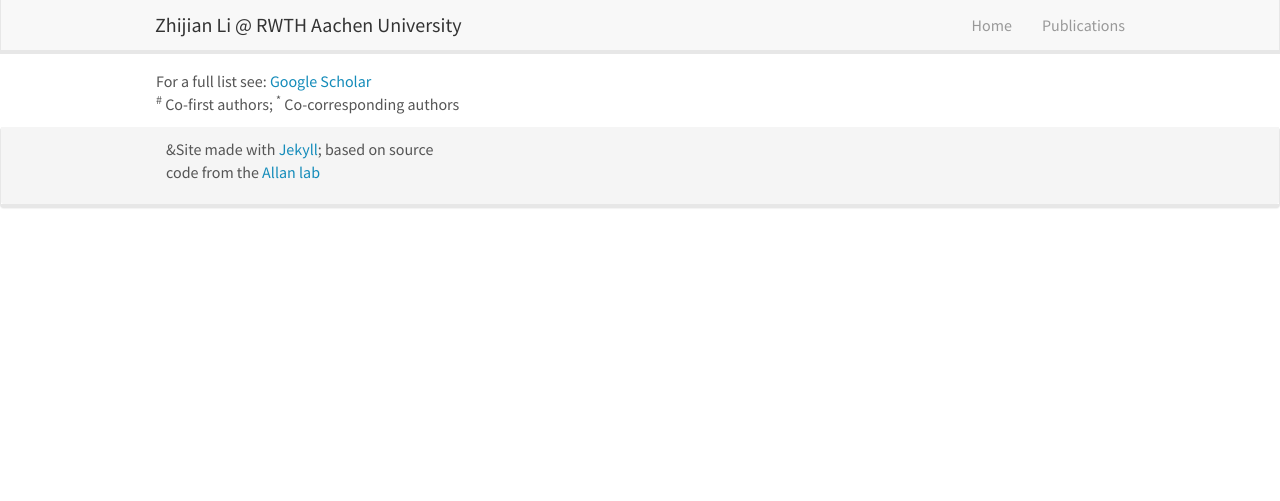
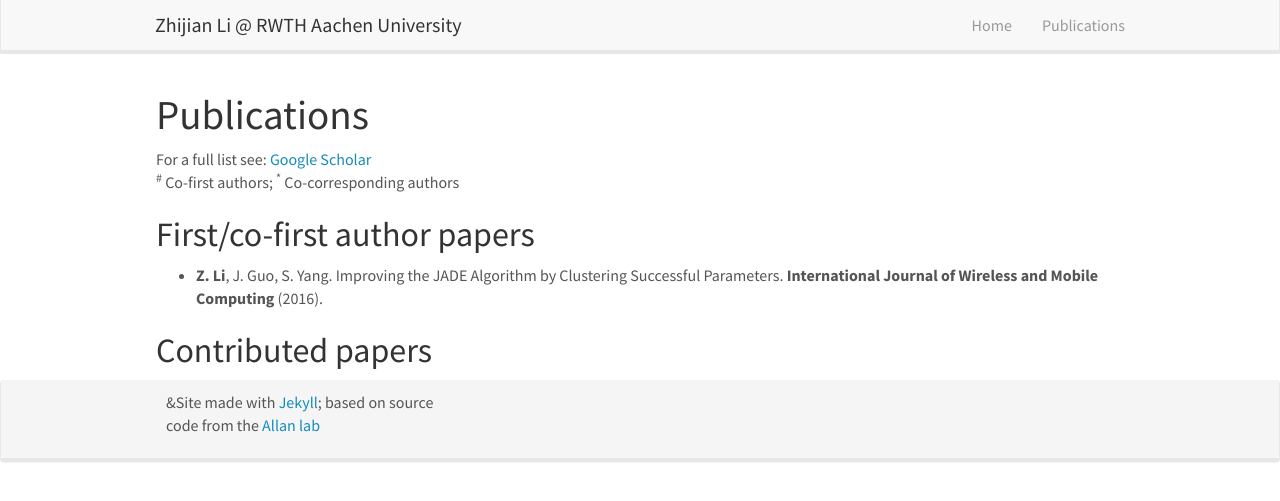
Before and after one commit to lzj1769/lzj1769.github.io, a Jekyll site: the page built from _pages/publications.md, in a window 1280 px wide. Shown: the top 501 px of the page. Built offline with Jekyll 4.4.1, drawn with Linux system fonts in a browser that asks for light colours; nearby versions of some CDN libraries.

Commit message:
add papers

```diff
--- a/_pages/publications.md
+++ b/_pages/publications.md
@@ -5,5 +5,13 @@ sitemap: false
 permalink: /publications/
 ---
 
+# Publications
+
 For a full list see: [Google Scholar](https://scholar.google.de/citations?user=xG5HYekAAAAJ&hl=en)
 <sup>\#</sup> Co-first authors; <sup>\*</sup> Co-corresponding authors
+
+## First/co-first author papers
+* **Z. Li**, J. Guo, S. Yang. Improving the JADE Algorithm by Clustering Successful Parameters.
+**International Journal of Wireless and Mobile Computing** (2016).
+
+## Contributed papers
```
